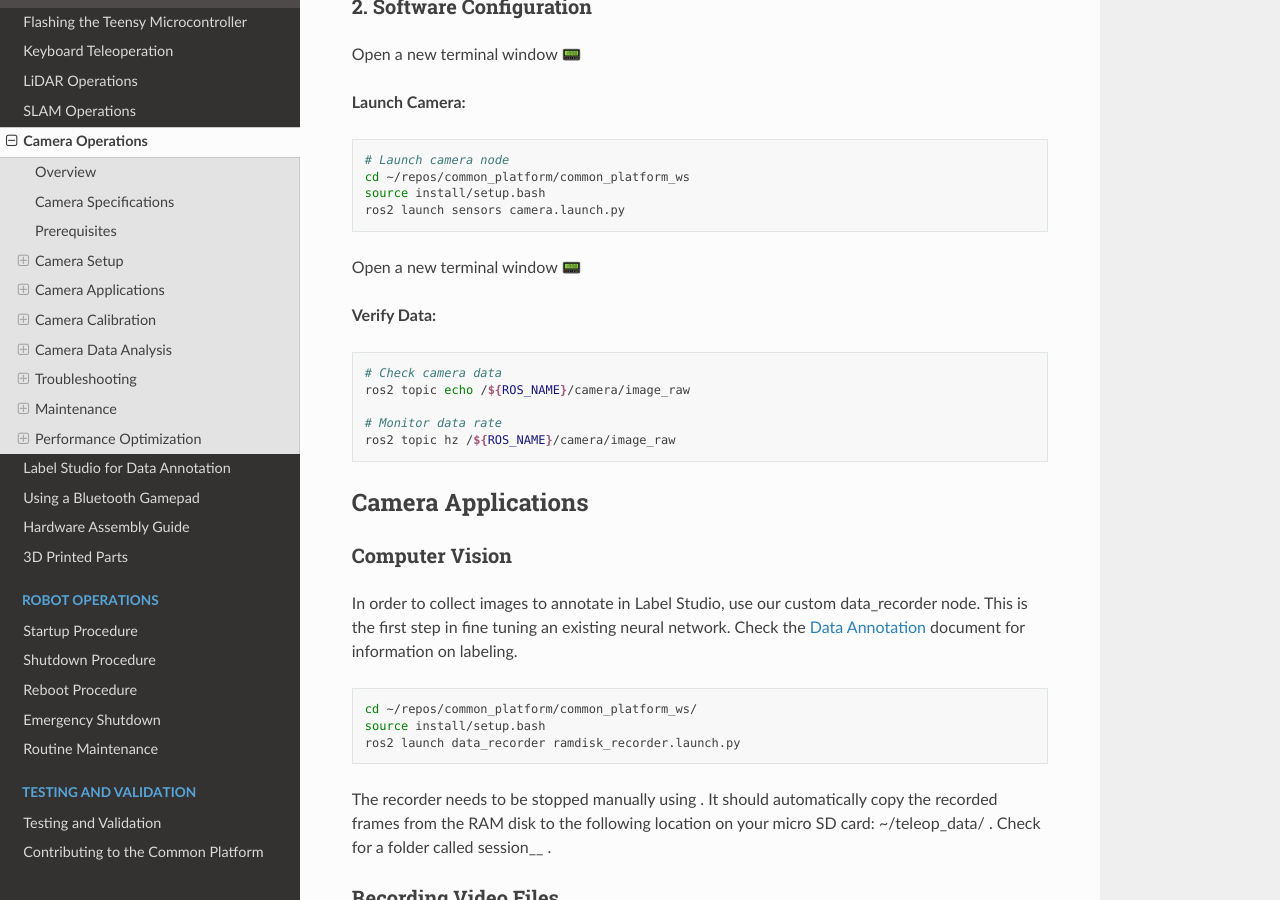
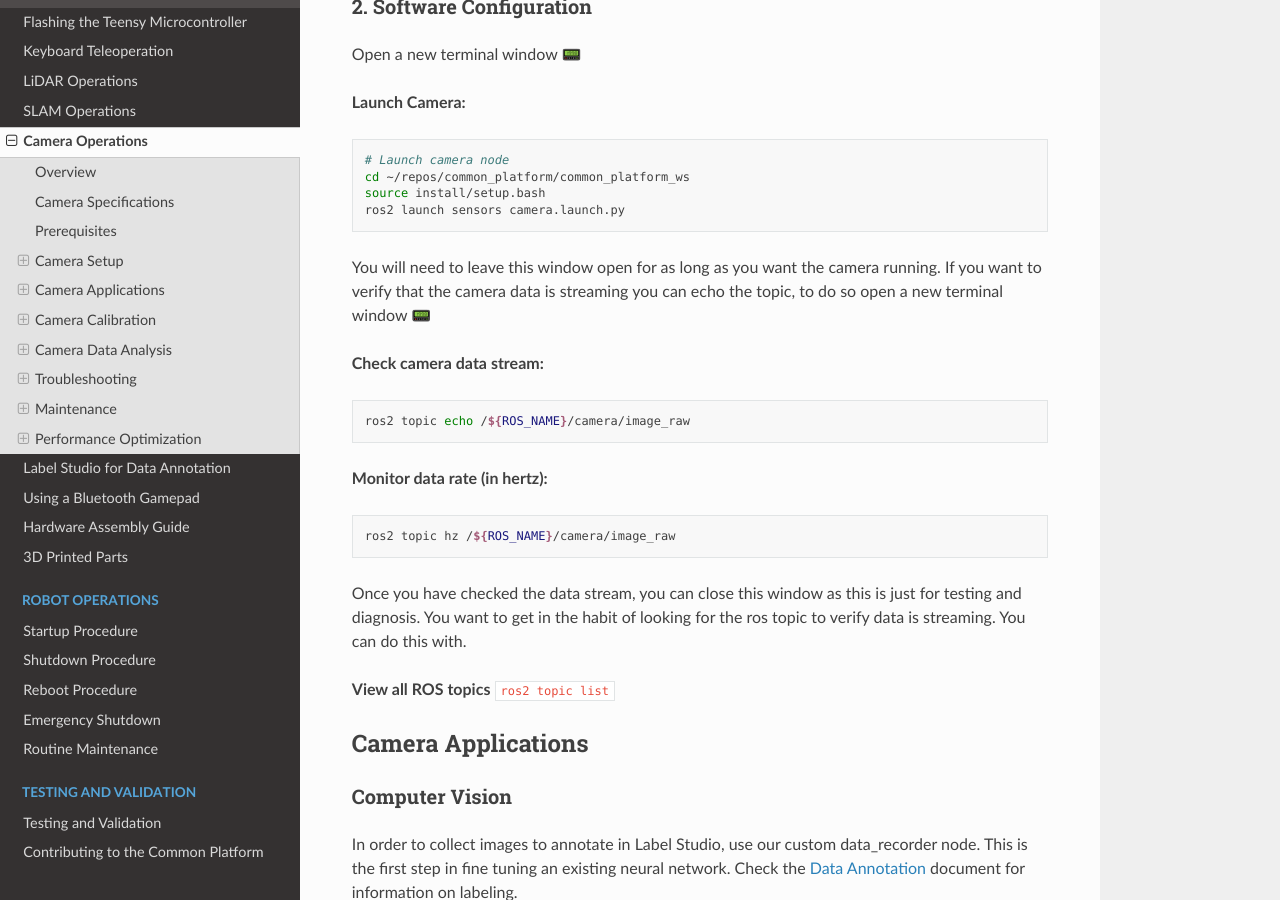
Before and after one commit to RoseCityRobotics/common_platform, a Sphinx documentation site: the page built from docs/source/camera/camera_operations.md, in a window 1280 px wide and 900 px high, scrolled down 1185 px. Built offline with Sphinx 7.4.7 and the Read the Docs theme 3.1.0, drawn with Linux system fonts in a browser that asks for light colours; pages that are not in the unit, such as notebooks, are missing from menus.

Commit message:
camera operations

````diff
--- a/docs/source/camera/camera_operations.md
+++ b/docs/source/camera/camera_operations.md
@@ -52,16 +52,21 @@ source install/setup.bash
 ros2 launch sensors camera.launch.py
 ```
 
-Open a new terminal window 📟
+You will need to leave this window open for as long as you want the camera running. If you want to verify that the camera data is streaming you can echo the topic, to do so open a new terminal window 📟
 
-**Verify Data:**
+**Check camera data stream:**
 ```bash
-# Check camera data
 ros2 topic echo /${ROS_NAME}/camera/image_raw
-
-# Monitor data rate
+```
+**Monitor data rate (in hertz):**
+```bash
 ros2 topic hz /${ROS_NAME}/camera/image_raw
 ```
+
+Once you have checked the data stream, you can close this window as this is just for testing and diagnosis. You want to get in the habit of looking for the ros topic to verify data is streaming. You can do this with.
+
+**View all ROS topics**
+ `ros2 topic list`
 
 ## Camera Applications
 
````
